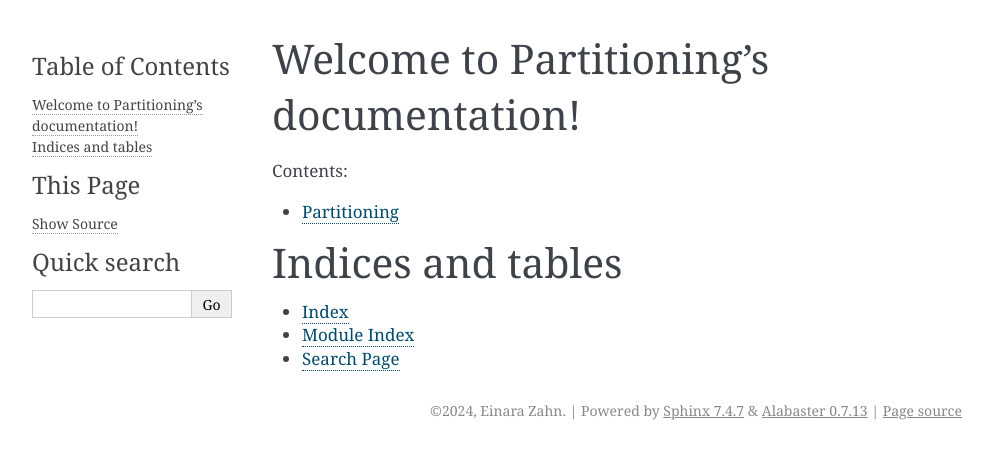
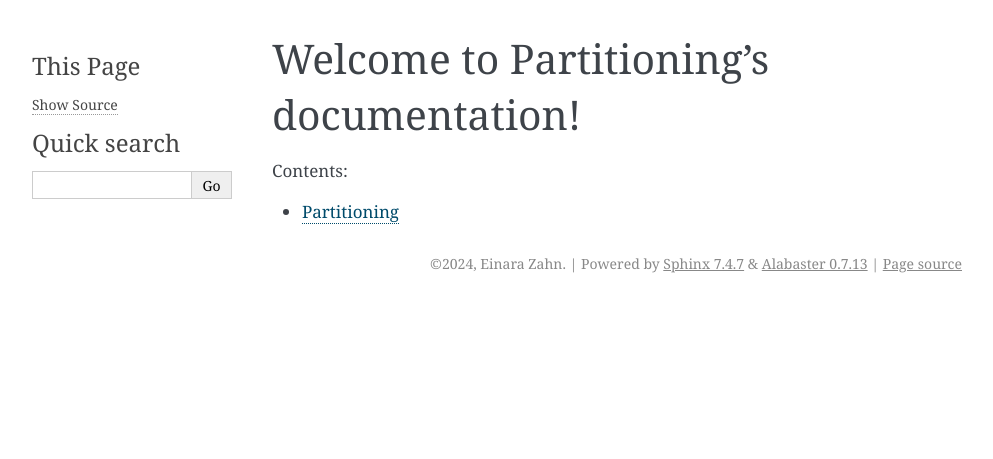
Before and after one commit to einaraz/PartitioningMethods, a Sphinx documentation site: the page built from docs/source/index.rst, in a window 1280 px wide. Shown: the top 459 px of the page, without its empty margins (148-1141 px from the left). Built offline with Sphinx 7.4.7, drawn with Linux system fonts in a browser that asks for light colours.

Commit message:
edit sphinx docs to display documentation

```diff
--- a/docs/source/conf.py
+++ b/docs/source/conf.py
@@ -43,6 +43,12 @@
     'show-inheritance': True,
 }
 
+intersphinx_mapping = {
+    'python': ('https://docs.python.org/3.6', None),
+    'pandas': ('http://pandas.pydata.org/pandas-docs/stable/', None),
+    'numpy': ('https://docs.scipy.org/doc/numpy/', None),
+}
+
 # Add any paths that contain templates here, relative to this directory.
 templates_path = ['_templates']
 
--- a/docs/source/index.rst
+++ b/docs/source/index.rst
@@ -11,10 +11,3 @@
    :caption: Contents:
 
    modules
-
-Indices and tables
-==================
-
-* :ref:`genindex`
-* :ref:`modindex`
-* :ref:`search`
--- a/docs/source/modules.rst
+++ b/docs/source/modules.rst
@@ -1,7 +1,7 @@
 Partitioning
 ============
 
-.. automodule:: partitioning.Partitioning.Partitioning
+.. automodule:: partitioning.Partitioning
    :members:
    :undoc-members:
    :show-inheritance:
```
Also changed, not shown: 12 other files.
